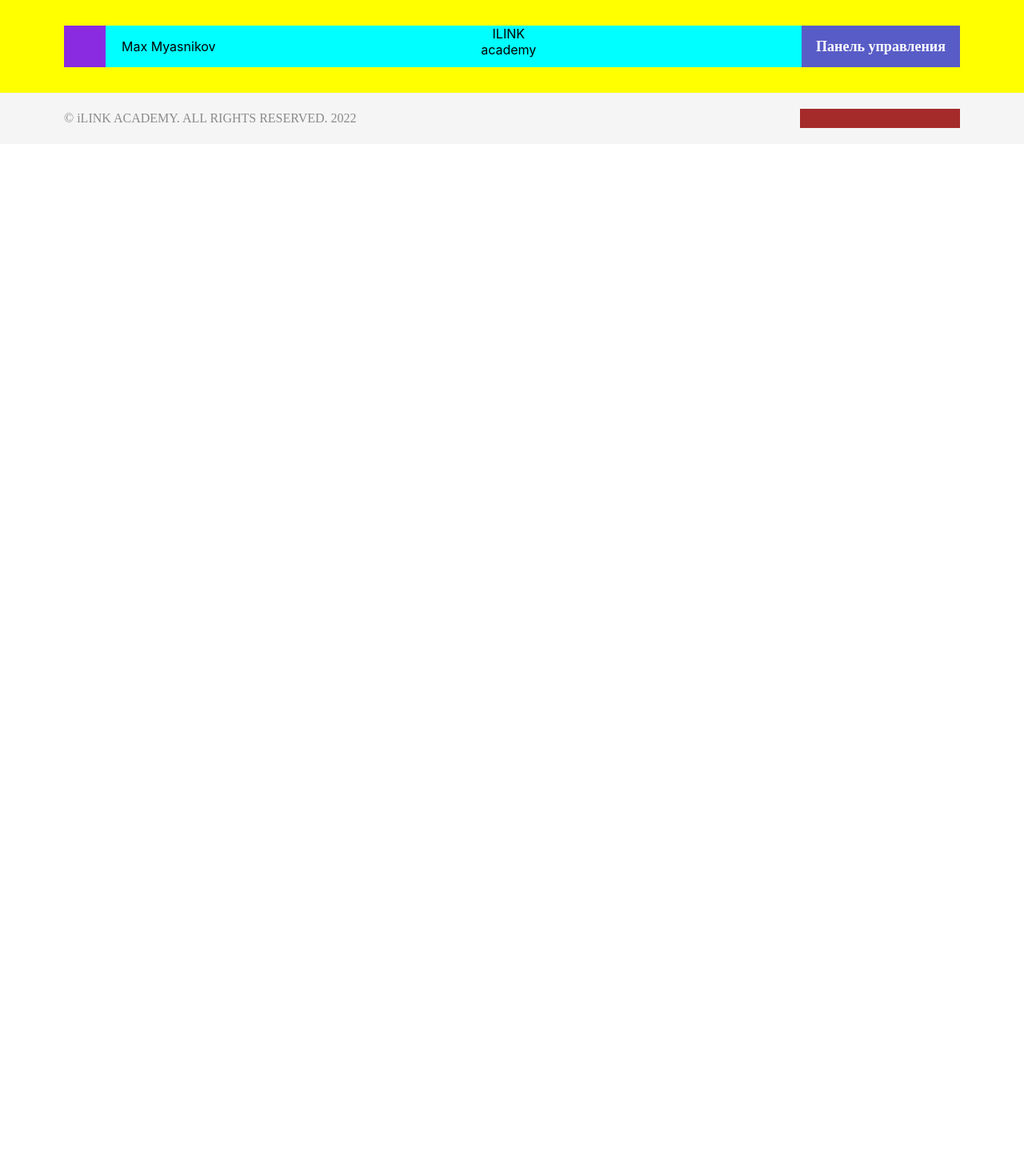
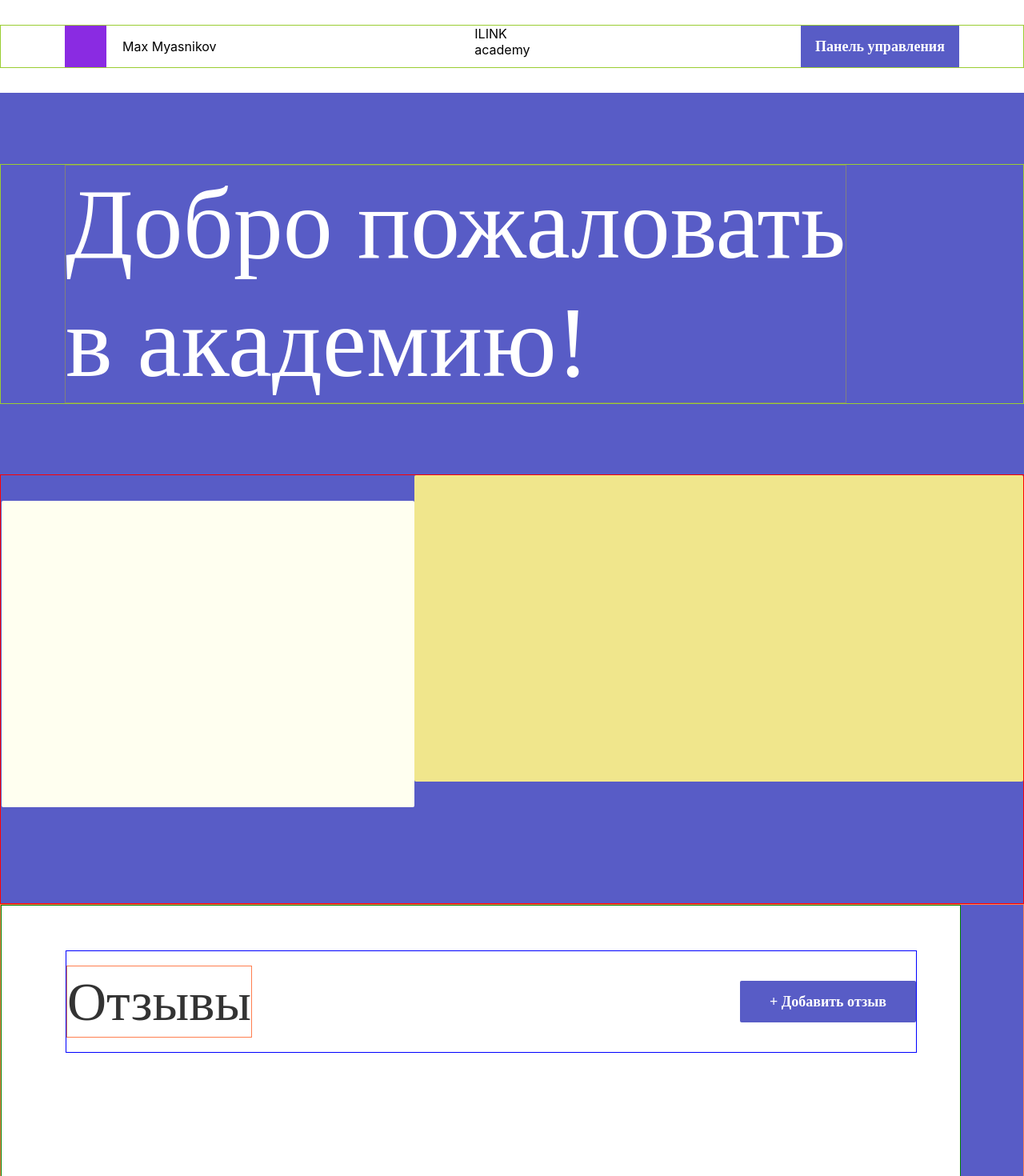
Before and after one commit to sStarkmaXx/ilink-test, a React (Create React App) app: page / in a window 1280 px wide. Shown: the top 1470 px of the page at 80% size. Before the commit the page ends 800 px from the top, so only its background shows below. Built offline with nearby package versions, Linux system fonts and the light colour scheme.

Commit message:
1 Верстка

```diff
--- a/src/App.css
+++ b/src/App.css
@@ -1,38 +1,6 @@
 .App {
-  text-align: center;
+  display: flex;
+  justify-content: center;
+  flex-direction: column;
+  background-color: #585cc6;
 }
-
-.App-logo {
-  height: 40vmin;
-  pointer-events: none;
-}
-
-@media (prefers-reduced-motion: no-preference) {
-  .App-logo {
-    animation: App-logo-spin infinite 20s linear;
-  }
-}
-
-.App-header {
-  background-color: #282c34;
-  min-height: 100vh;
-  display: flex;
-  flex-direction: column;
-  align-items: center;
-  justify-content: center;
-  font-size: calc(10px + 2vmin);
-  color: white;
-}
-
-.App-link {
-  color: #61dafb;
-}
-
-@keyframes App-logo-spin {
-  from {
-    transform: rotate(0deg);
-  }
-  to {
-    transform: rotate(360deg);
-  }
-}
--- a/src/App.tsx
+++ b/src/App.tsx
@@ -1,11 +1,17 @@
-import './App.css';
-import { Header } from './components/header/Header';
-import { Footer } from './components/footer/Footer';
+import "./App.css";
+import { Header } from "./components/header/Header";
+import { Footer } from "./components/footer/Footer";
+import { Greetings } from "./components/greetings/Greetings";
+import { AccountInfo } from "./components/accountInfo/AccountInfo";
+import { Carousel } from "./components/carousel/Carousel";
 
 function App() {
   return (
     <div className="App">
       <Header />
+      <Greetings />
+      <AccountInfo />
+      <Carousel />
       <Footer />
     </div>
   );
--- /dev/null
+++ b/src/components/accountInfo/AccountInfo.module.css
@@ -0,0 +1,26 @@
+.accountCont {
+  display: flex;
+  justify-content: center;
+  height: 537px;
+}
+.wrap {
+  display: flex;
+  width: 1440px;
+  border: solid red 1px;
+  justify-content: center;
+}
+.accountImg {
+  display: flex;
+  width: 516px;
+  height: 383px;
+  background-color: ivory;
+  margin-top: 32px;
+  border-radius: 2px;
+}
+.accountInfo {
+  display: flex;
+  width: 761px;
+  height: 383px;
+  background-color: khaki;
+  border-radius: 2px;
+}
--- /dev/null
+++ b/src/components/accountInfo/AccountInfo.tsx
@@ -0,0 +1,12 @@
+import css from "./AccountInfo.module.css";
+
+export const AccountInfo = () => {
+  return (
+    <div className={css.accountCont}>
+      <div className={css.wrap}>
+        <div className={css.accountImg}></div>
+        <div className={css.accountInfo}></div>
+      </div>
+    </div>
+  );
+};
--- /dev/null
+++ b/src/components/carousel/Carousel.module.css
@@ -0,0 +1,54 @@
+.carouselCont {
+  display: flex;
+  height: 631px;
+  justify-content: center;
+}
+.wrap {
+  display: flex;
+  height: 525px;
+  width: 1440px;
+  border: coral 1px solid;
+}
+.carousel {
+  display: flex;
+  flex-direction: column;
+  width: 1062px;
+  padding: 56px 56px 0px 80px;
+  border: green 1px solid;
+  background-color: #ffffff;
+}
+.carouselHeader {
+  display: flex;
+  width: 1062px;
+  height: 126px;
+  border: blue 1px solid;
+  justify-content: space-between;
+  align-items: center;
+}
+.text {
+  font-family: "Factor A TRIAL";
+  font-style: normal;
+  font-weight: 500;
+  font-size: 68px;
+  line-height: 88px;
+  color: #333333;
+  border: coral 1px solid;
+}
+.carouselBtn {
+  display: flex;
+  justify-content: center;
+  align-items: center;
+  width: 220px;
+  height: 52px;
+  border: 0;
+  background-color: #585cc6;
+  border-radius: 2px;
+  color: #ffffff;
+  font-family: "Gilroy";
+  font-style: normal;
+  font-weight: 600;
+  font-size: 18px;
+  line-height: 18px;
+}
+.commentWindow {
+}
--- /dev/null
+++ b/src/components/carousel/Carousel.tsx
@@ -0,0 +1,17 @@
+import css from "./Carousel.module.css";
+
+export const Carousel = () => {
+  return (
+    <div className={css.carouselCont}>
+      <div className={css.wrap}>
+        <div className={css.carousel}>
+          <div className={css.carouselHeader}>
+            <div className={css.text}>Отзывы</div>
+            <button className={css.carouselBtn}>+ Добавить отзыв</button>
+          </div>
+          <div className={css.commentWindow}></div>
+        </div>
+      </div>
+    </div>
+  );
+};
--- /dev/null
+++ b/src/components/greetings/Greetings.module.css
@@ -0,0 +1,26 @@
+.greetings {
+  display: flex;
+  height: 477px;
+  justify-content: center;
+  align-items: center;
+}
+.wrap {
+  display: flex;
+  width: 1360px;
+  border: yellowgreen solid 1px;
+  justify-content: left;
+  padding-left: 80px;
+}
+.text {
+  display: flex;
+  height: 296px;
+  text-align: left;
+  font-family: "Factor A TRIAL";
+  font-style: normal;
+  font-weight: 500;
+  font-size: 124px;
+  line-height: 148px;
+  color: #ffffff;
+  justify-content: left;
+  border: grey 1px solid;
+}
--- /dev/null
+++ b/src/components/greetings/Greetings.tsx
@@ -0,0 +1,13 @@
+import css from "./Greetings.module.css";
+
+export const Greetings = () => {
+  return (
+    <div className={css.greetings}>
+      <div className={css.wrap}>
+        <div className={css.text}>
+          Добро пожаловать <br /> в академию!
+        </div>
+      </div>
+    </div>
+  );
+};
--- a/src/components/header/Header.module.css
+++ b/src/components/header/Header.module.css
@@ -1,16 +1,20 @@
 .header {
   display: flex;
-  background-color: yellow;
+  background-color: #ffffff;
   height: 116px;
   justify-content: center;
   align-items: center;
-  padding: 0px 80px 0px 80px;
+}
+.wrap {
+  display: flex;
+  width: 1440px;
+  border: yellowgreen solid 1px;
+  justify-content: center;
 }
 .headerGroup {
   display: flex;
-  width: 100%;
+  width: calc(100% - 160px);
   height: 52px;
-  background-color: aqua;
   justify-content: space-between;
 }
 .accountGroup {
@@ -38,7 +42,7 @@
   justify-content: center;
   align-items: center;
   border: 0px;
-  font-family: 'Gilroy';
+  font-family: "Gilroy";
   font-style: normal;
   font-weight: 600;
   font-size: 18px;
--- a/src/components/header/Header.tsx
+++ b/src/components/header/Header.tsx
@@ -1,8 +1,9 @@
-import css from './Header.module.css';
+import css from "./Header.module.css";
 
 export const Header = () => {
   return (
     <div className={css.header}>
+      <div className={css.wrap}>
         <div className={css.headerGroup}>
           <div className={css.accountGroup}>
             <div className={css.avatar}></div>
@@ -12,5 +13,6 @@ export const Header = () => {
           <button className={css.headerButton}>Панель управления</button>
         </div>
       </div>
+    </div>
   );
 };
```
Also changed, not shown: src/components/commentCard/CommentCard.tsx (added, +7 -0 lines). Lines whose indentation alone changed are shown as unchanged.
